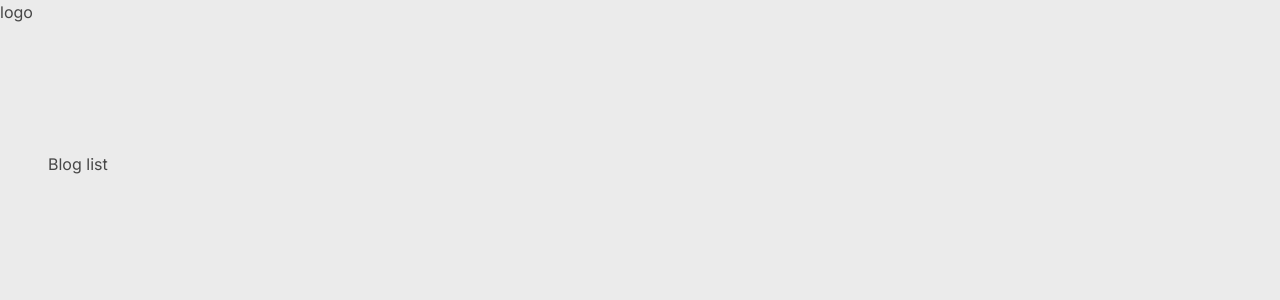
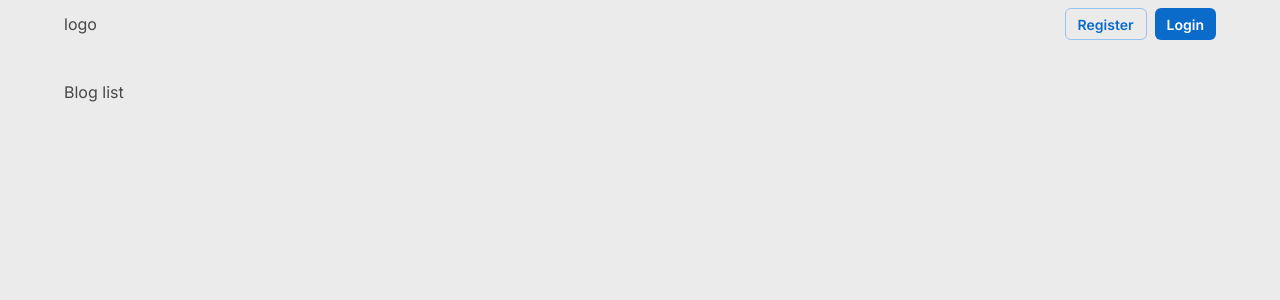
Before and after one commit to ludovicgerrard/simple-blog-manager, a React (Vite) app in the folder frontend/: page / in a window 1280 px wide. Shown: the top 300 px of the page. Built offline with nearby package versions, Linux system fonts and the light colour scheme.

Commit message:
front layout fix

```diff
--- a/frontend/src/components/Layout/index.jsx
+++ b/frontend/src/components/Layout/index.jsx
@@ -8,10 +8,8 @@ const Layout = ({ transitionStage, handleAnimation }) => {
     <>
       <Navbar />
       <Container
-        maxWidth="xl"
         sx={{
-          py: { xs: 14, sm: 16 },
-          px: { xs: 4, sm: 6 },
+          py: { xs: 3, sm: 4 },
         }}
         className={`${transitionStage}`}
         onAnimationEnd={handleAnimation}
--- a/frontend/src/components/Navbar/index.jsx
+++ b/frontend/src/components/Navbar/index.jsx
@@ -1,5 +1,29 @@
+import { Container } from "@mui/material";
+import Stack from "@mui/joy/Stack";
+
+import { Button } from "@mui/joy";
+
 function Navbar() {
-  return <nav>logo</nav>;
+  return (
+    <Container sx={{ py: 1 }}>
+      <Stack
+        direction="row"
+        spacing={2}
+        sx={{
+          justifyContent: "space-between",
+          alignItems: "center",
+        }}
+      >
+        <div>logo</div>
+        <Stack spacing={1} direction="row">
+          <Button size="sm" variant="outlined">
+            Register
+          </Button>
+          <Button size="sm">Login</Button>
+        </Stack>
+      </Stack>
+    </Container>
+  );
 }
 
 export default Navbar;
```
